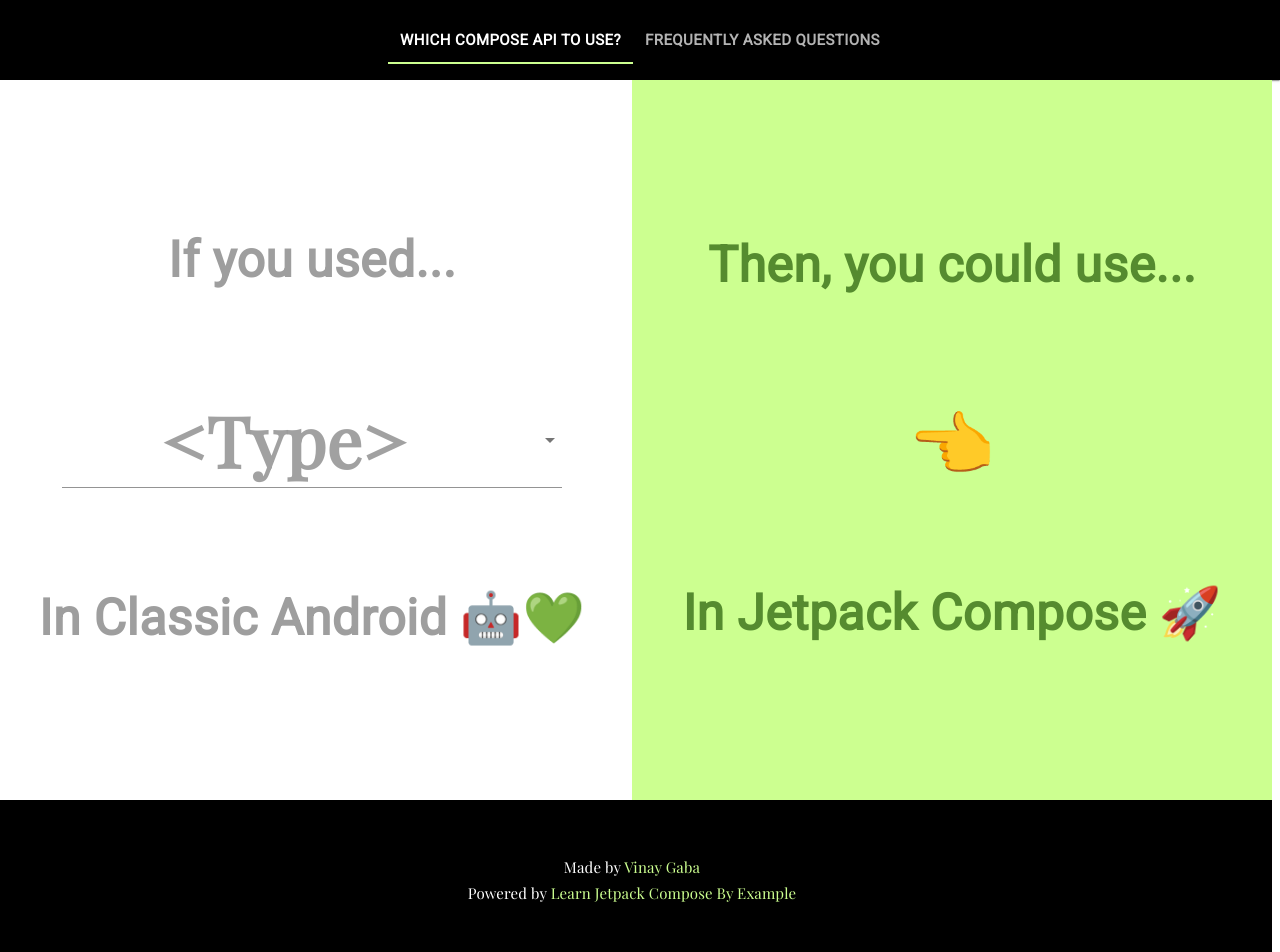
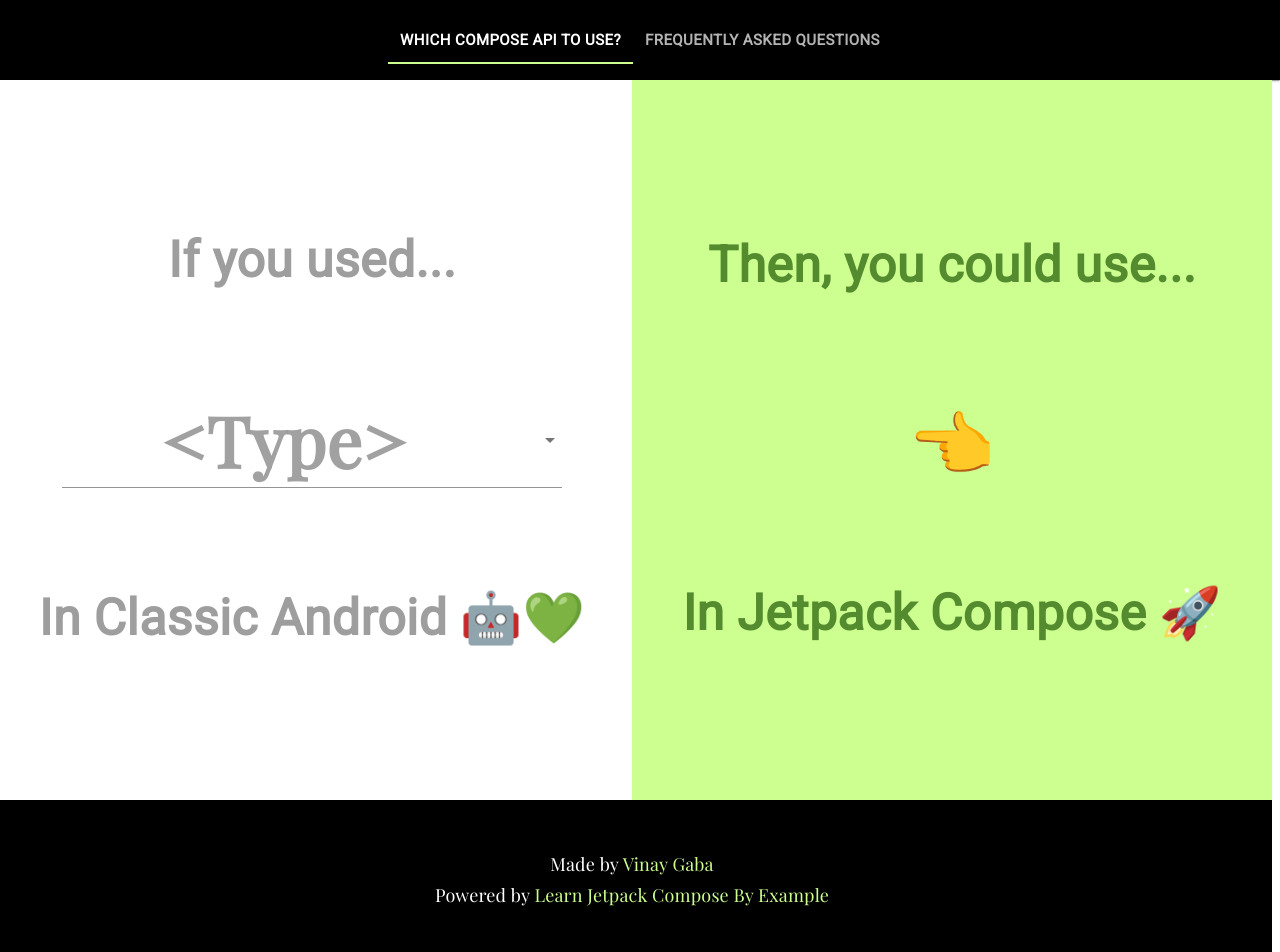
Before and after one commit to worstkiller/JetpackCompose.app, a React (Create React App) app: page / in a window 1280 px wide. Shown: the top 952 px of the page. Built offline with nearby package versions, Linux system fonts and the light colour scheme.

Commit message:
Increase font size of footer

```diff
--- a/src/components/JetpackComposeAppFooter.tsx
+++ b/src/components/JetpackComposeAppFooter.tsx
@@ -39,7 +39,7 @@
     alignItems: "center",
   },
   footerText: {
-    fontSize: 15,
+    fontSize: 18,
     color: "#FFFFFF",
     fontFamily: "Playfair Display",
   },
```
